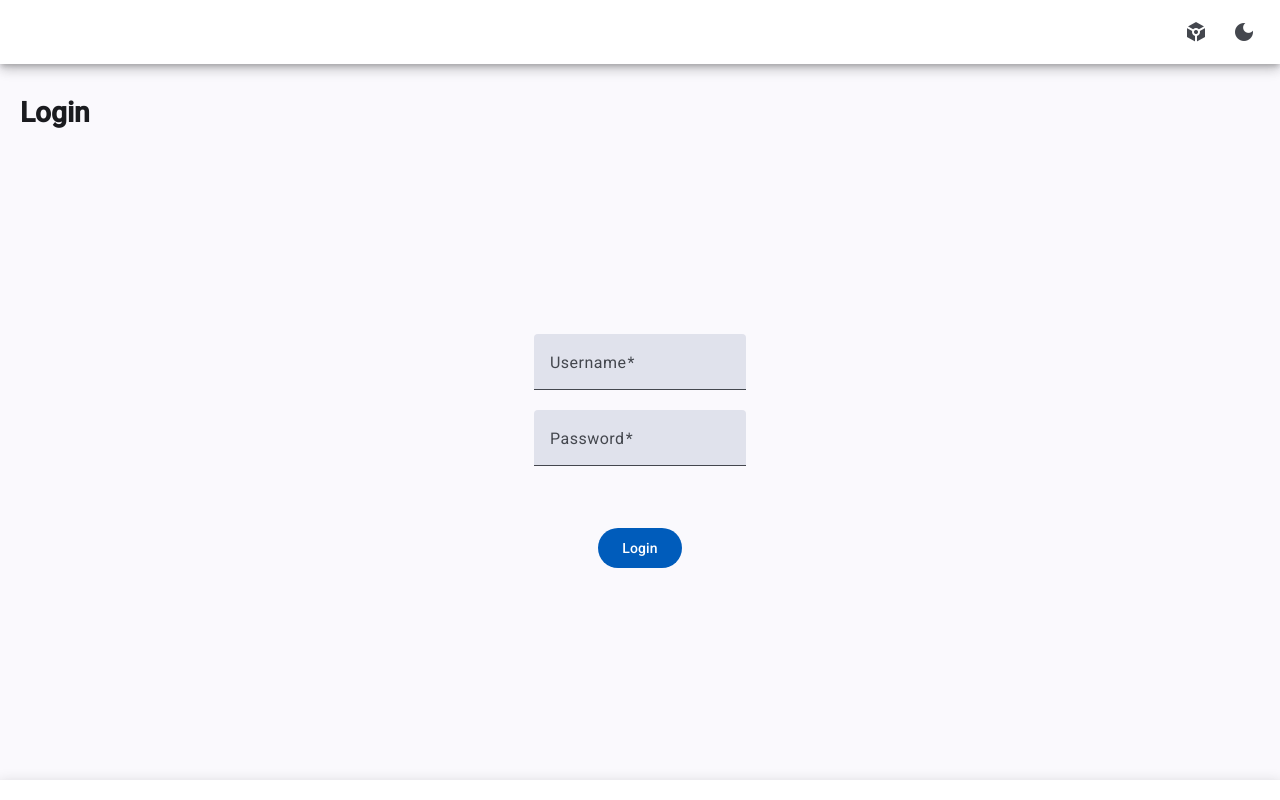
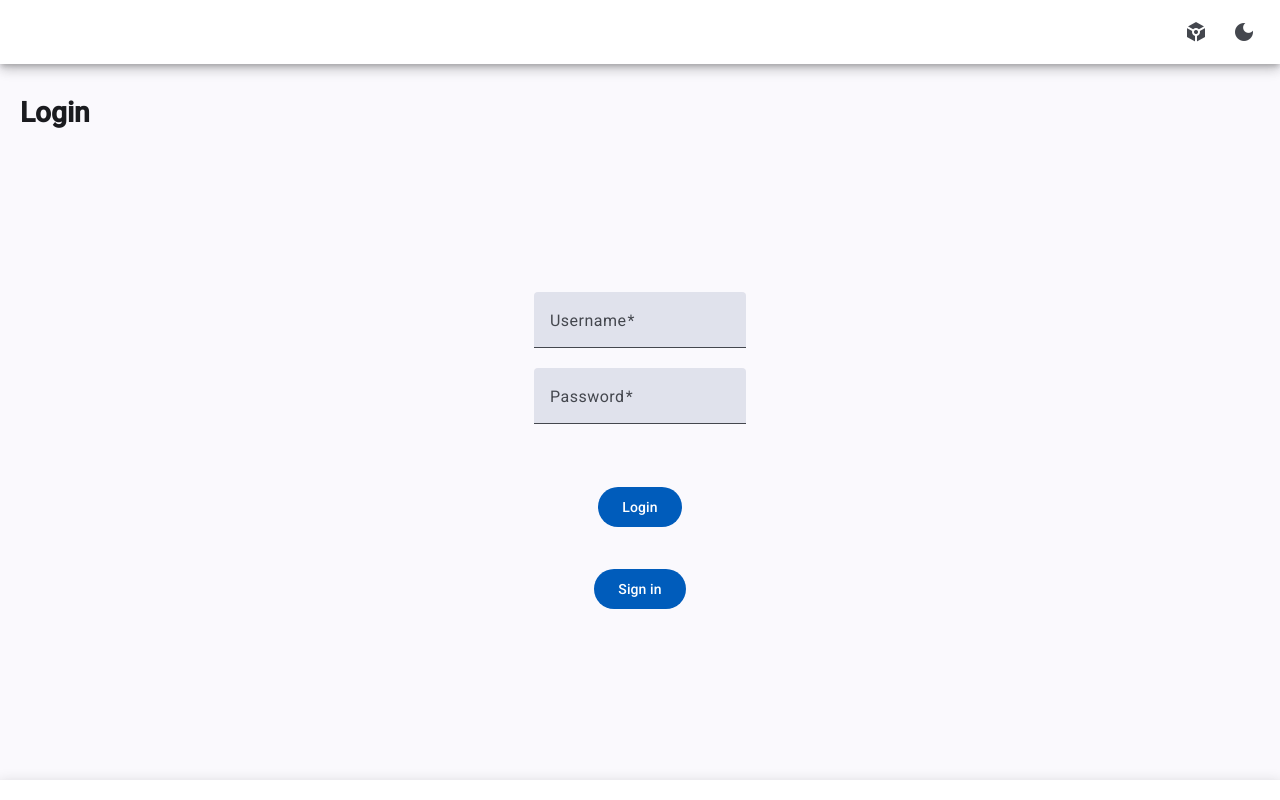
Before and after one commit to florann/CSharpLab, an Angular app in the folder frontend/CodeEditor/: page /login in a window 1280 px wide. Built offline with nearby package versions, Linux system fonts and the light colour scheme.

Commit message:
Adding link to sign in page

```diff
--- a/frontend/CodeEditor/angular.json
+++ b/frontend/CodeEditor/angular.json
@@ -2,7 +2,8 @@
   "$schema": "./node_modules/@angular/cli/lib/config/schema.json",
   "version": 1,
   "cli": {
-    "packageManager": "npm"
+    "packageManager": "npm",
+    "analytics": false
   },
   "newProjectRoot": "projects",
   "projects": {
--- a/frontend/CodeEditor/src/app/features/components/login/login.html
+++ b/frontend/CodeEditor/src/app/features/components/login/login.html
@@ -39,7 +39,7 @@
         </mat-form-field>
       </div>
 
-      <div class="login-btn">
+      <div class="login-page-btn">
         <button
           matButton="filled"
           (click)="login()"
@@ -47,6 +47,15 @@
         Login
         </button>
       </div>
+
+      <div class="login-page-btn">
+        <button
+          matButton="filled"
+          (click)="navigateToCreateAccount()"
+        >
+        Sign in
+        </button>
+      </div>
     </form>
 
 </div>
--- a/frontend/CodeEditor/src/app/features/components/login/login.scss
+++ b/frontend/CodeEditor/src/app/features/components/login/login.scss
@@ -17,7 +17,7 @@
     flex-direction: column;
 }
 
-.login-btn {
+.login-page-btn {
     display: flex;
     justify-content: center;
     padding-top: 20%;
--- a/frontend/CodeEditor/src/app/features/components/login/login.ts
+++ b/frontend/CodeEditor/src/app/features/components/login/login.ts
@@ -61,4 +61,8 @@ export class Login {
       }
     });
   }
+
+  navigateToCreateAccount(): void {
+    this.router.navigate(['createaccount']);
+  }
 }
```
